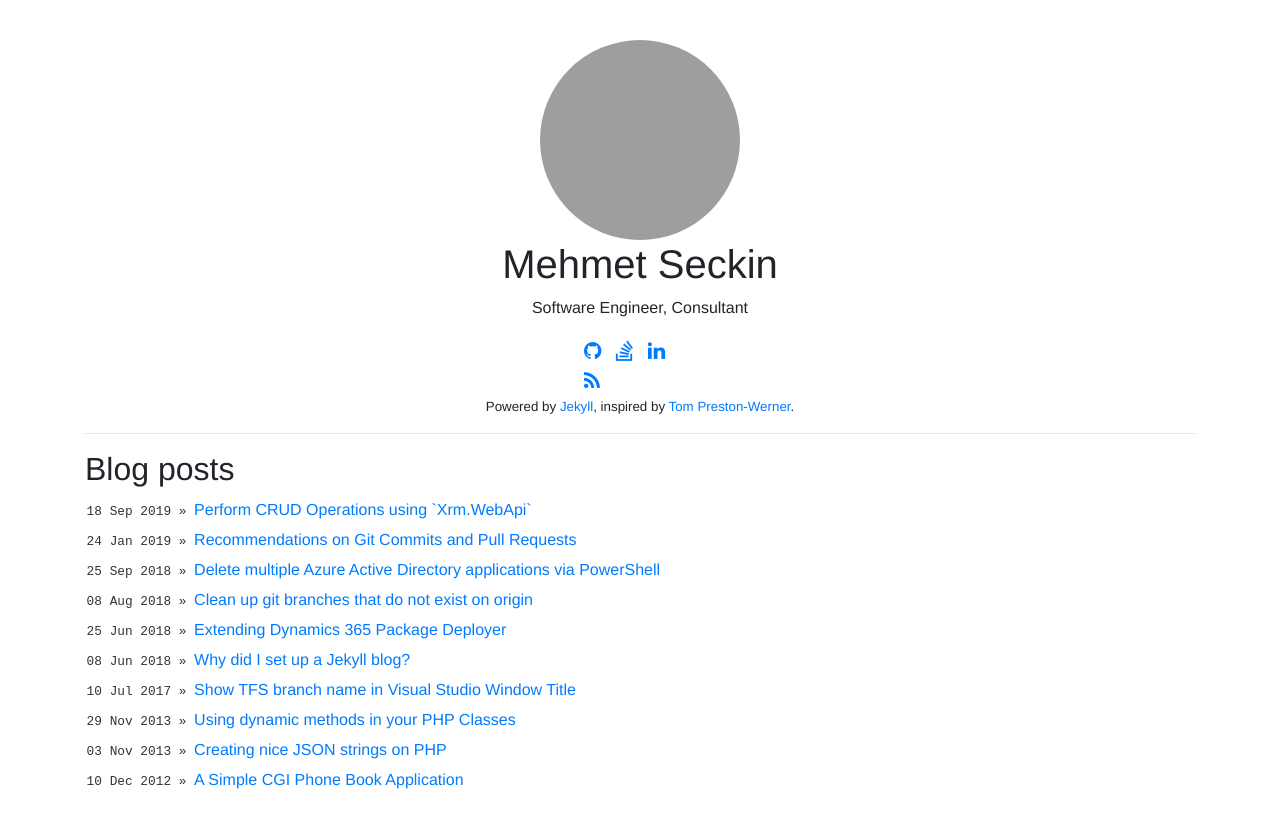
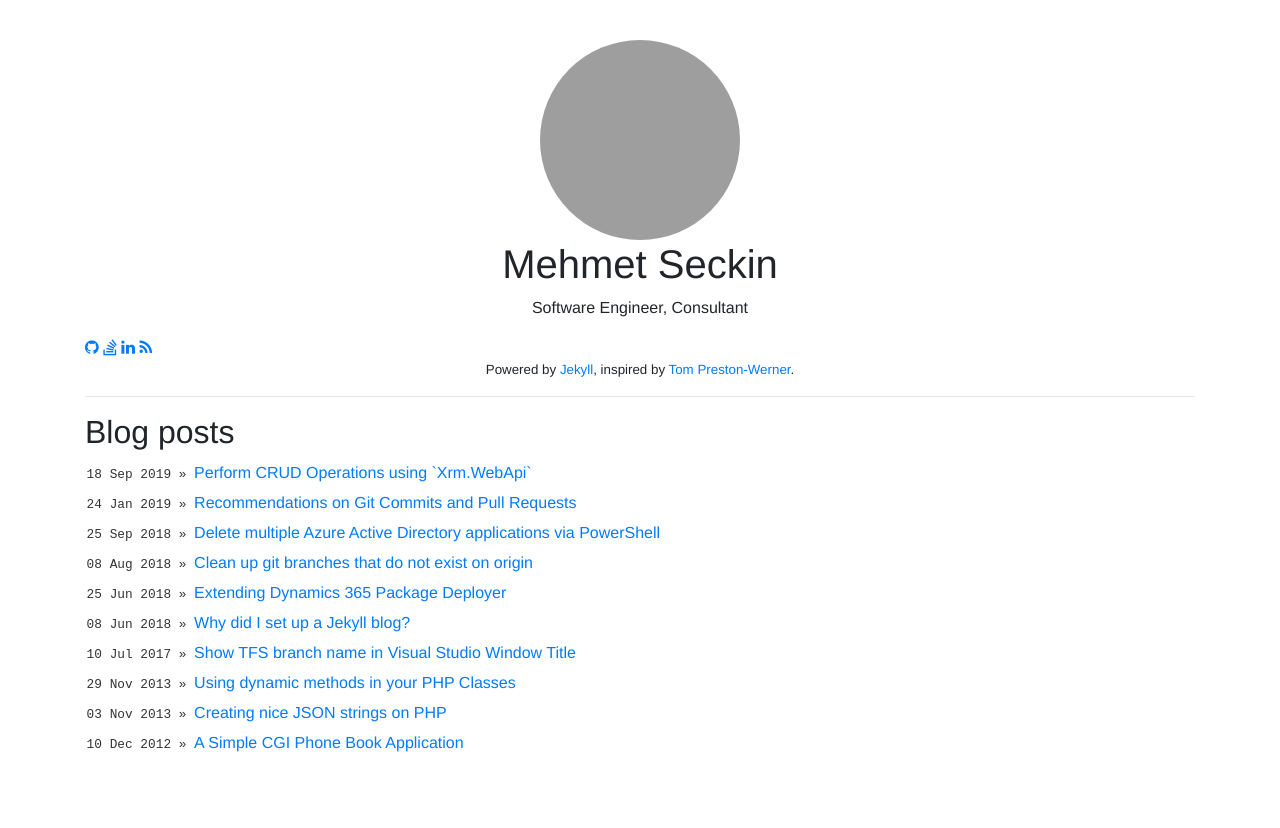
Before and after one commit to mehmetseckin/mehmetseckin.github.io, a Jekyll site: the page built from index.html, in a window 1280 px wide. Shown: the top 828 px of the page. Built offline with Jekyll 4.4.1, drawn with Linux system fonts in a browser that asks for light colours; grey boxes are pictures that could not be loaded.

Commit message:
Include links in home page

```diff
--- a/index.html
+++ b/index.html
@@ -6,13 +6,9 @@
   <h1>Mehmet Seckin</h1>
   <p>Software Engineer, Consultant</p>
 </header>
-<div class="links">
-  <a href="//github.com/mehmetseckin"><i class="fa fa-github" aria-hidden="true"></i></a>
-  <a href="//stackoverflow.com/story/mehmetseckin"><i class="fa fa-stack-overflow" aria-hidden="true"></i></a>
-  <a href="//linkedin.com/in/mehmet-seckin"><i class="fa fa-linkedin" aria-hidden="true"></i></a>
-  <a href="https://dev.to/mehmetseckin">  <i class="fab fa-dev" title="mehmetseckin's DEV Profile"></i></a>
-  <a href="/atom.xml"><i class="fa fa-rss" aria-hidden="true"></i></a>
-</div>
+
+{% include links.html %}
+
 <div class="tribute">
   Powered by <a href="http://github.com/mojombo/jekyll">Jekyll</a>, inspired by <a href="//tom.preston-werner.com">Tom Preston-Werner</a>.
 </div>
```
